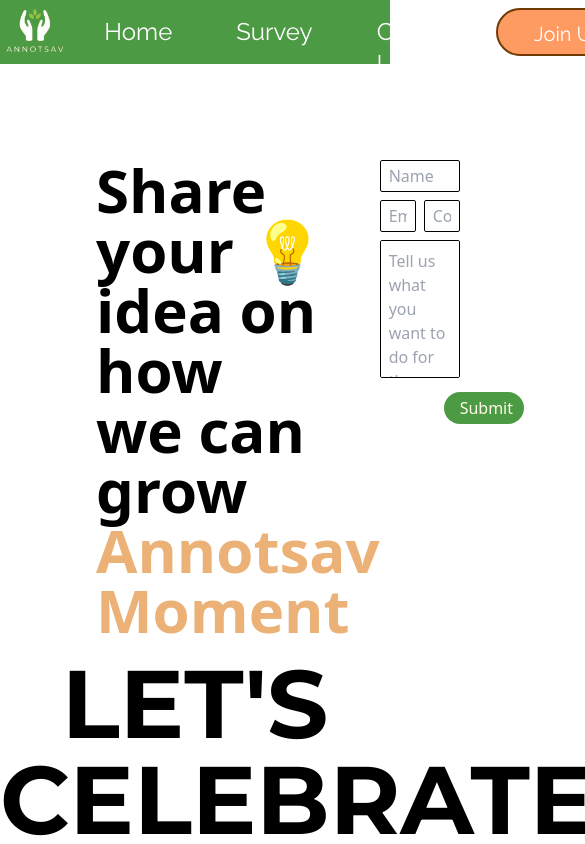
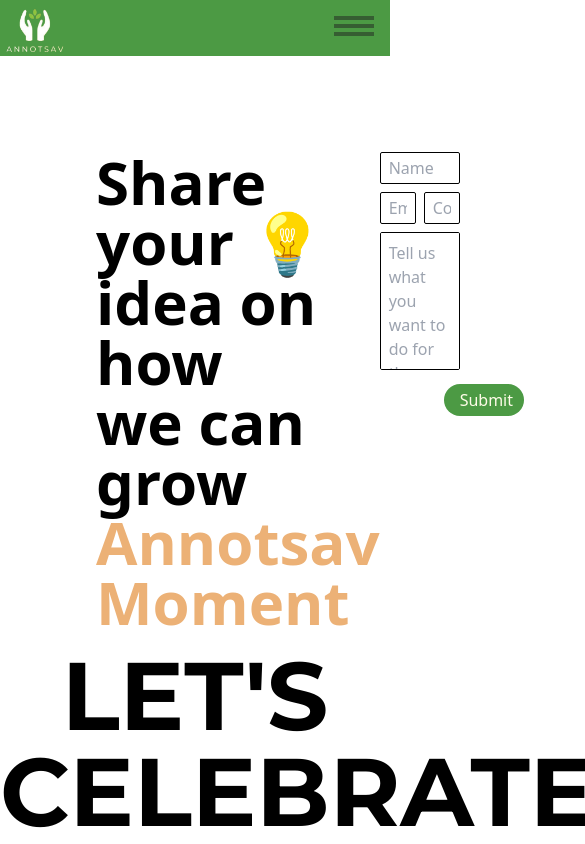
Before and after one commit to info-arnav/annotsav-website, a React (Vite) app: page /volunteer in a window 390 px wide. Shown: the top 844 px of the page, 585 px wide, since content can reach past the window. Built offline with nearby package versions, Linux system fonts and the light colour scheme.

Commit message:
working on nav for small screen size

```diff
--- a/src/components/Navigation.jsx
+++ b/src/components/Navigation.jsx
@@ -1,40 +1,149 @@
 import { NavLink } from "react-router-dom"
-import { useState } from "react"
-import {motion } from "framer-motion";
-import { btnVariant } from "../constants/animations";
+import { useState, useEffect } from "react"
+import { motion } from "framer-motion"
+import { btnVariant } from "../constants/animations"
 import logo from "../assets/images/logo.png"
+import { links } from "../constants/navlinks"
+import { menuItemVariant } from "../constants/animations"
+import { menuVariant } from "../constants/animations"
 function Navigation() {
+  const [animate, setAnimate] = useState(false)
+  const [isOpen, setIsOpen] = useState(false)
+  const [screenWidth, setScreenWidth] = useState(window.innerWidth)
 
-  const [animate, setAnimate] = useState(false)
-  const handleClick = () => {
-    setAnimate(!animate)
+  useEffect(() => {
+    function updateScreenWidth() {
+      setScreenWidth(window.innerWidth)
     }
+
+    window.addEventListener("resize", updateScreenWidth)
+
+    // Cleanup function to remove the event listener
+    return () => {
+      window.removeEventListener("resize", updateScreenWidth)
+    }
+  }, [])
+
   return (
     <>
-      <div>
-        {" "}
-        <nav className="bg-primaryColor-5 flex justify-between pr-4">
+      <section className="relative  ">
+        <nav className="bg-primaryColor-5 flex justify-between pr-4 w-full">
           <img src={logo} className=" h-14  pr-2" />
+
+          {screenWidth < 600 ? (
+            /* *************** NAV FOR SMALL SCREEN DEVICES ********************** */
+            <>
+              {/* hamburger menu */}
+              <motion.div
+                className=" flex gap-1 mt-4 flex-col cursor-pointer z-50"
+                onClick={() => setIsOpen(!isOpen)}
+                id="menuBtn-container">
+                <motion.div
+                  className="bg-primaryColor-1 w-10 h-1 "
+                  variants={menuVariant}
+                  initial={null}
+                  animate={isOpen ? "dash1" : "initial"}
+                  transition={{
+                    type: "linear",
+                  }}></motion.div>
+                <motion.div
+                  className="bg-primaryColor-1 w-10 h-1 "
+                  variants={menuVariant}
+                  initial={null}
+                  animate={isOpen ? "dash2" : "initial"}
+                  transition={{
+                    type: "linear",
+                  }}></motion.div>
+                <motion.div
+                  className="bg-primaryColor-1 w-10 h-1 "
+                  variants={menuVariant}
+                  initial={null}
+                  animate={isOpen ? "dash3" : "initial"}
+                  transition={{
+                    type: "linear",
+                  }}></motion.div>
+              </motion.div>
+
+              <motion.div
+                className="absolute bg-primaryColor-2 w-[50%] top-0 z-40 right-0 flex flex-col text-3xl capitalize  pt-4"
+                variants={menuVariant}
+                initial="close"
+                animate={isOpen ? "open" : "close"}
+                transition={{
+                  ease: "easeIn",
+                }}>
+                {/* for styling */}
+                <p className=" basis-[35px]  "></p>
+                {links.map((item, index) => {
+                  if (item.link == "survey") {
+                    return (
+                      <a
+                        href="https://forms.gle/8FKZzg2Wi2n76Gvk6"
+                        target="_blank"
+                        key={index}>
+                        <motion.p
+                          className="p-2 "
+                          variants={menuItemVariant}
+                          whileHover="hover"
+                          initial="hidden"
+                          animate={isOpen ? "visible" : "hidden"}
+                          custom={index}
+                          onClick={() => {
+                            setIsOpen(!isOpen)
+                          }}>
+                          {item.link}
+                        </motion.p>
+                      </a>
+                    )
+                  } else {
+                    return (
+                      <NavLink to={`${item.to}`} key={index}>
+                        <motion.p
+                          className="p-2 "
+                          variants={menuItemVariant}
+                          whileHover="hover"
+                          initial="hidden"
+                          animate={isOpen ? "visible" : "hidden"}
+                          custom={index}
+                          whileTap='tap'
+                          // onClick={() => {
+                          //   setIsOpen(!isOpen)
+                          // }}
+                          >
+                          {item.link}
+                        </motion.p>
+                      </NavLink>
+                    )
+                  }
+                })}
+              </motion.div>
+            </>
+          ) : (
+            //  *************** NAV FOR LARGE SCREEN DEVICES **********************
+            <>
               <div className="pt-4 font-raleway text-2xl  text-white h-16 flex">
                 <NavLink to="/" className="pr-16">
                   Home
                 </NavLink>
-            <NavLink to="#" className="pr-16">
+                <a
+                  href="https://forms.gle/8FKZzg2Wi2n76Gvk6"
+                  target="_blank"
+                  className="pr-16">
                   Survey
-            </NavLink>
+                </a>
                 <NavLink to="/contact" className="pr-8">
                   Contact Us
                 </NavLink>
 
                 <motion.div
                   className=" z-20 text-secondaryColor-2 text-[20px] -mt-2  "
-              onClick={handleClick}>
+                  onClick={() => {
+                    setAnimate(!animate)
+                  }}>
                   <p className=" ">
                     <motion.button
                       type="button"
-                  className="p-2 bg-primaryColor-4 text-white w-36 border-[#713906] border-2 rounded-full h-12 capitalize"
-
-                  >
+                      className="p-2 bg-primaryColor-4 text-white w-36 border-[#713906] border-2 rounded-full h-12 capitalize">
                       Join Us
                     </motion.button>
                   </p>
@@ -46,8 +155,7 @@
                         initial="initial"
                         animate={animate ? "btn2" : "initial"}
                         variants={btnVariant}
-                    whileHover={"hover"}
-                    >
+                        whileHover={"hover"}>
                         as organisation
                       </motion.button>
                     </NavLink>
@@ -65,23 +173,12 @@
                       </motion.button>
                     </NavLink>
                   </p>
-              <p>
-                <NavLink to={"/contact"}>
-                  <motion.button
-                    type="button"
-                    className=" p-2 bg-primaryColor-3 w-36 h-12 border-[#713906] border-2 rounded-full capitalize"
-                    initial="initial"
-                    animate={animate ? "btn4" : "initial"}
-                    variants={btnVariant}
-                    whileHover={"hover"}>
-                    react us
-                  </motion.button>
-                </NavLink>
-              </p>
                 </motion.div>
               </div>
+            </>
+          )}
         </nav>
-      </div>
+      </section>
     </>
   )
 }
--- a/src/constants/animations.js
+++ b/src/constants/animations.js
@@ -15,26 +15,26 @@
   },
 
   btn2: {
-    rotate: -10,
+    rotate: 10,
     opacity: 1,
     transition: {
       delay: dur,
     },
   },
   btn3: {
-    rotate: 18,
+    rotate: -18,
     opacity: 1,
     transition: {
       delay: dur + 0.1,
     },
   },
-  btn4: {
-    rotate: [-10, 20, -8],
-    opacity: 1,
-    transition: {
-      delay: dur + 0.2,
-    },
-  },
+  // btn4: {
+  //   rotate: [-10, 20, -8],
+  //   opacity: 1,
+  //   transition: {
+  //     delay: dur + 0.2,
+  //   },
+  // },
 }
 
 export const orgVariant = {
@@ -45,3 +45,43 @@
     transition: { duration: 1, ease: "easeInOut" },
   },
 }
+
+export const menuVariant = {
+  dash1: {
+    rotate: -40,
+    y: 8,
+  },
+  dash2: {
+    opacity: 0,
+  },
+  dash3: {
+    rotate: 40,
+    y: -8,
+  },
+  close: {
+    x: "200%",
+  },
+  open: {
+    x: "0",
+  },
+}
+
+export const menuItemVariant = {
+  hover: {
+    color: "white",
+    backgroundColor: "#365e32",
+  },
+  hidden: {
+    opacity: 0,
+  },
+  visible: (index) => ({
+    opacity: 1,
+    transition: {
+      delay: 0.3 * index,
+    },
+  }),
+  tap:{
+    backgroundColor: "#365e32",
+    color: "white",
+  }
+}
--- /dev/null
+++ b/src/constants/navlinks.js
@@ -0,0 +1,18 @@
+export const links = [
+    {
+        'link': 'home',
+         'to': '/',
+    },
+    {
+        'link': 'survey',
+         'to': '/survey',
+    },
+    {
+        'link': 'organisation',
+         'to': '/organisation',
+    },
+    {
+        'link': 'Reach us',
+         'to': '/contact',
+    },
+]
```
Lines whose indentation alone changed are shown as unchanged.
